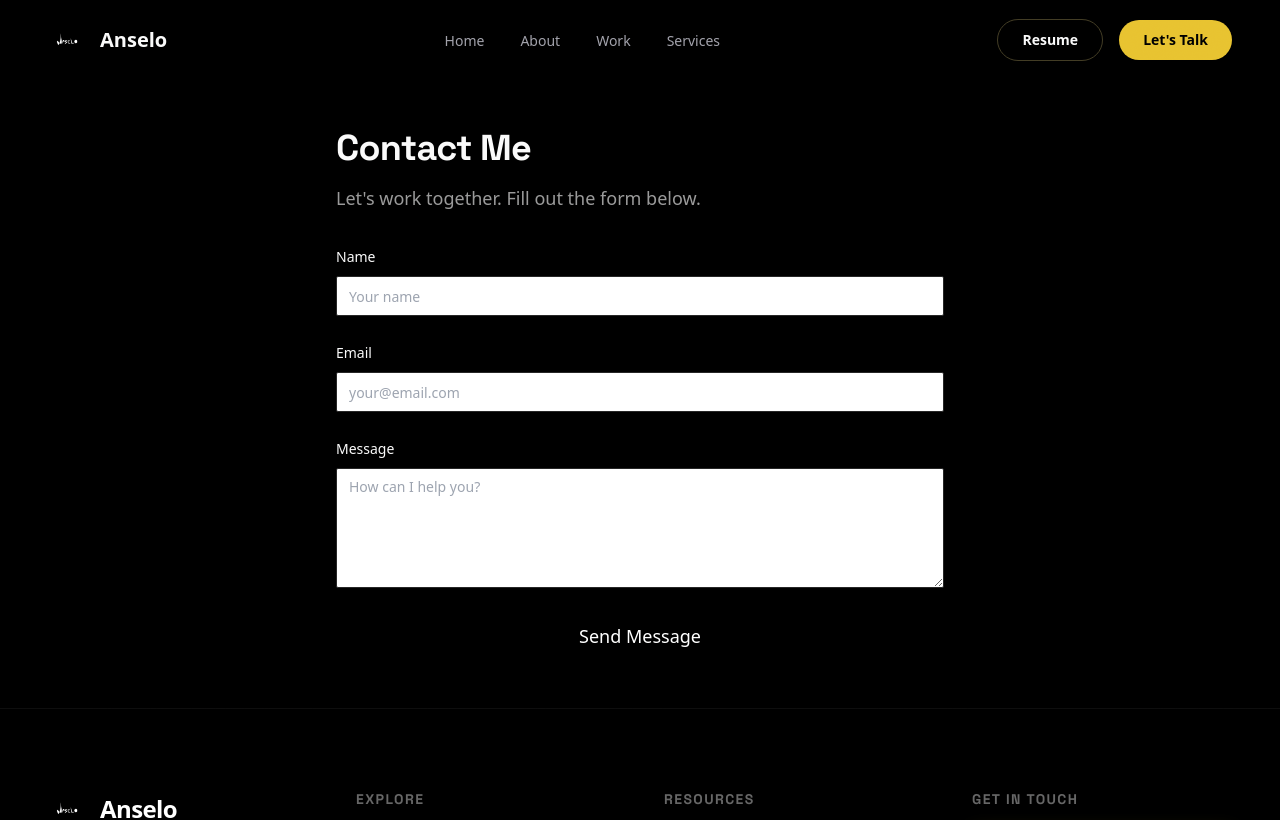
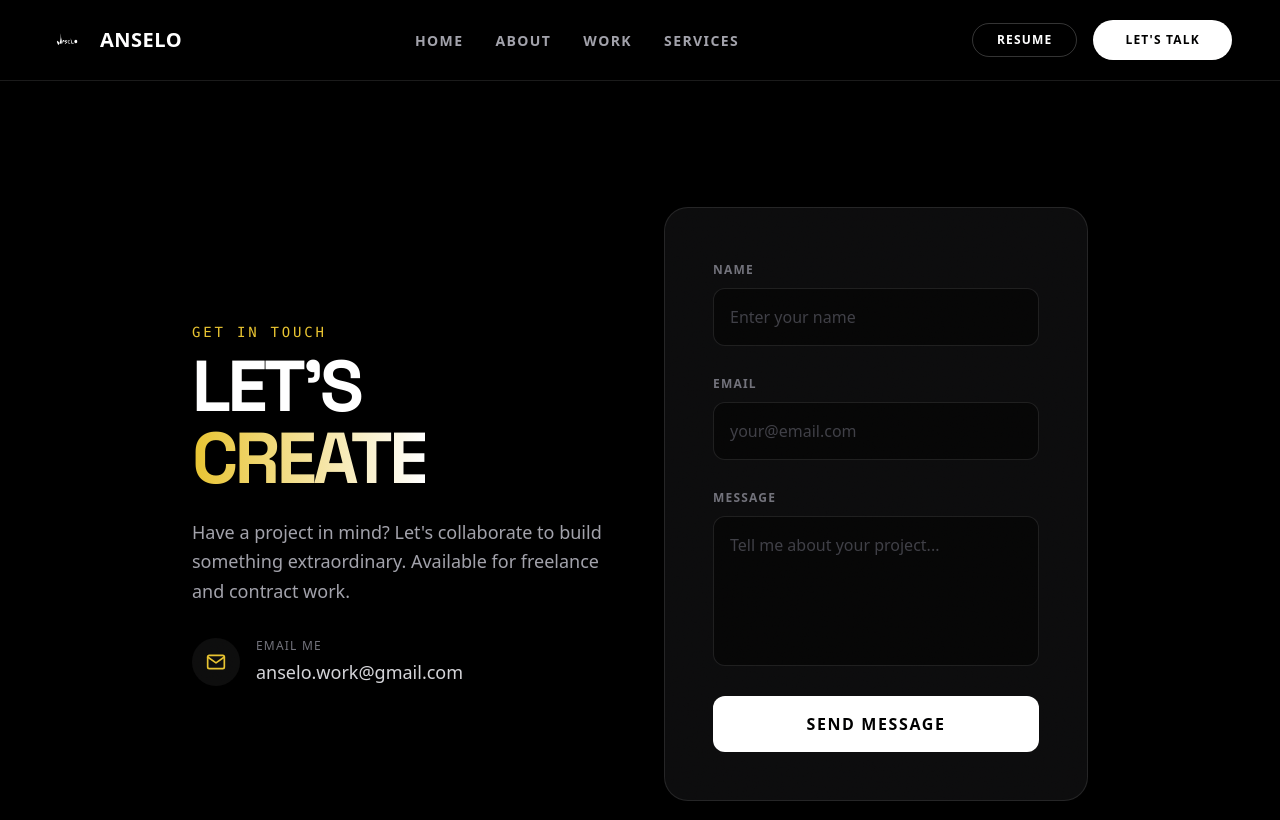
Before and after one commit to ml-krishna-k/anselo-portfolio, a React (Vite) app: page /contact in a window 1280 px wide. Shown: the top 820 px of the page. Built offline with nearby package versions, Linux system fonts and the light colour scheme.

Commit message:
several changes done

```diff
--- a/src/components/layout/Navbar.tsx
+++ b/src/components/layout/Navbar.tsx
@@ -1,41 +1,41 @@
 import { Link, useLocation } from 'react-router-dom';
-import { motion, useScroll, useTransform } from 'framer-motion';
+import { motion } from 'framer-motion';
 import { useState } from 'react';
 import brandLogo from '@/assets/images/brand-logo.png';
 
 const navLinks = [
-    { name: 'Home', path: '#' },
-    { name: 'About', path: '#about' },
-    { name: 'Work', path: '#work' },
-    { name: 'Services', path: '#services' },
+    { name: 'Home', path: '/' },
+    { name: 'About', path: '/#about' },
+    { name: 'Work', path: '/#work' },
+    { name: 'Services', path: '/#services' },
 ];
 
 export function Navbar() {
     const location = useLocation();
     const [isMobileMenuOpen, setIsMobileMenuOpen] = useState(false);
-    const { scrollY } = useScroll();
 
-    // Change navbar style on scroll
-    const navBackground = useTransform(
-        scrollY,
-        [0, 100],
-        ['rgba(0, 0, 0, 0)', 'rgba(0, 0, 0, 0.95)']
-    );
+    const handleNavClick = (e: React.MouseEvent<HTMLAnchorElement>, path: string) => {
+        // If it's a hash link
+        if (path.includes('#')) {
+            // If we are not on home page, let the link navigation happen (to /#hash)
+            // But if we are on home page, we might want manual scroll or just let browser handle handle anchor
+            // React Router's HashLink or standard anchor work.
+            // Standard anchor from /#hash works if on /, it just scrolls.
 
-    const navBorder = useTransform(
-        scrollY,
-        [0, 100],
-        ['rgba(255, 255, 255, 0)', 'rgba(255, 255, 255, 0.1)']
-    );
+            // Simple clean approach: let default behavior happen, but close mobile menu
+            setIsMobileMenuOpen(false);
+        } else {
+            // It's a route link
+            setIsMobileMenuOpen(false);
+        }
+    };
 
     return (
         <motion.header
-            className="fixed top-0 left-0 right-0 z-50 backdrop-blur-lg"
-            style={{
-                backgroundColor: navBackground,
-                borderBottom: `1px solid`,
-                borderBottomColor: navBorder,
-            }}
+            className="fixed top-0 left-0 right-0 z-50 backdrop-blur-md bg-black/90 border-b border-white/10"
+            initial={{ y: -100 }}
+            animate={{ y: 0 }}
+            transition={{ duration: 0.5 }}
         >
             <div className="max-w-7xl mx-auto px-6 md:px-12">
                 <div className="flex items-center justify-between h-20">
@@ -48,32 +48,26 @@ export function Navbar() {
                             whileHover={{ rotate: 360 }}
                             transition={{ duration: 0.6 }}
                         />
-                        <span className="text-xl font-bold text-foreground hidden sm:block">
-                            Anselo
+                        <span className="text-xl font-bold text-white hidden sm:block tracking-wide">
+                            ANSELO
                         </span>
                     </Link>
 
                     {/* Desktop Navigation */}
-                    <nav className="hidden md:flex items-center gap-1">
+                    <nav className="hidden md:flex items-center gap-8">
                         {navLinks.map((link) => {
-                            const isActive = location.hash === link.path;
+                            const isActive = location.pathname + location.hash === link.path || (link.path === '/' && location.pathname === '/');
                             return (
                                 <a
                                     key={link.path}
                                     href={link.path}
-                                    className="relative px-4 py-2 rounded-full"
+                                    className="relative group"
                                 >
-                                    <span className={`relative z-10 text-sm font-medium transition-colors ${isActive ? 'text-primary' : 'text-zinc-400 hover:text-white'
+                                    <span className={`text-sm font-bold uppercase tracking-widest transition-colors ${isActive ? 'text-primary' : 'text-zinc-400 hover:text-white'
                                         }`}>
                                         {link.name}
                                     </span>
-                                    {isActive && (
-                                        <motion.div
-                                            layoutId="navbar-indicator"
-                                            className="absolute inset-0 bg-primary/10 rounded-full"
-                                            transition={{ type: "spring", stiffness: 380, damping: 30 }}
-                                        />
-                                    )}
+                                    <span className={`absolute -bottom-1 left-0 w-0 h-0.5 bg-primary transition-all duration-300 group-hover:w-full ${isActive ? 'w-full' : ''}`} />
                                 </a>
                             );
                         })}
@@ -85,7 +79,7 @@ export function Navbar() {
                             href="https://drive.google.com/file/d/1WBzUUc9T34TNzlKA623DNaguKTOR_3HS/view?usp=drive_link"
                             target="_blank"
                             rel="noopener noreferrer"
-                            className="px-6 py-2.5 rounded-full font-semibold text-sm border border-border hover:border-primary hover:bg-primary/5 transition-all"
+                            className="px-6 py-2 rounded-full font-bold text-xs uppercase tracking-widest border border-white/20 hover:border-primary hover:text-primary transition-all text-white"
                             whileHover={{ scale: 1.05 }}
                             whileTap={{ scale: 0.95 }}
                         >
@@ -94,28 +88,24 @@ export function Navbar() {
 
                         <Link to="/contact">
                             <motion.button
-                                className="px-6 py-2.5 bg-primary text-primary-foreground rounded-full font-semibold text-sm hover-lift relative overflow-hidden group"
+                                className="px-8 py-3 bg-white text-black rounded-full font-bold text-xs uppercase tracking-widest hover:bg-primary transition-colors"
                                 whileHover={{ scale: 1.05 }}
                                 whileTap={{ scale: 0.95 }}
                             >
-                                <span className="relative z-10">Let's Talk</span>
-                                <motion.div
-                                    className="absolute inset-0 bg-gradient-to-r from-accent via-primary to-secondary opacity-0 group-hover:opacity-100 transition-opacity"
-                                    initial={false}
-                                />
+                                Let's Talk
                             </motion.button>
                         </Link>
                     </div>
 
                     {/* Mobile Menu Button */}
                     <button
-                        className="md:hidden relative w-10 h-10 flex items-center justify-center"
+                        className="md:hidden relative w-10 h-10 flex items-center justify-center text-white"
                         onClick={() => setIsMobileMenuOpen(!isMobileMenuOpen)}
                         aria-label="Toggle menu"
                     >
                         <div className="w-6 h-5 flex flex-col justify-between">
                             <motion.span
-                                className="w-full h-0.5 bg-foreground origin-center"
+                                className="w-full h-0.5 bg-white origin-center"
                                 animate={{
                                     rotate: isMobileMenuOpen ? 45 : 0,
                                     y: isMobileMenuOpen ? 9 : 0,
@@ -123,14 +113,14 @@ export function Navbar() {
                                 transition={{ duration: 0.3 }}
                             />
                             <motion.span
-                                className="w-full h-0.5 bg-foreground"
+                                className="w-full h-0.5 bg-white"
                                 animate={{
                                     opacity: isMobileMenuOpen ? 0 : 1,
                                 }}
                                 transition={{ duration: 0.2 }}
                             />
                             <motion.span
-                                className="w-full h-0.5 bg-foreground origin-center"
+                                className="w-full h-0.5 bg-white origin-center"
                                 animate={{
                                     rotate: isMobileMenuOpen ? -45 : 0,
                                     y: isMobileMenuOpen ? -9 : 0,
@@ -144,7 +134,7 @@ export function Navbar() {
 
             {/* Mobile Menu */}
             <motion.div
-                className="md:hidden overflow-hidden"
+                className="md:hidden overflow-hidden bg-black border-t border-white/10"
                 initial={false}
                 animate={{
                     height: isMobileMenuOpen ? 'auto' : 0,
@@ -152,11 +142,9 @@ export function Navbar() {
                 }}
                 transition={{ duration: 0.3 }}
             >
-                <div className="px-6 pb-6 glass-strong border-t border-border">
-                    <nav className="flex flex-col gap-2 pt-4">
-                        {navLinks.map((link, index) => {
-                            const isActive = location.pathname === link.path;
-                            return (
+                <div className="px-6 pb-8 pt-4 flex flex-col items-center gap-6">
+                    <nav className="flex flex-col gap-4 text-center w-full">
+                        {navLinks.map((link, index) => (
                             <motion.div
                                 key={link.path}
                                 initial={{ opacity: 0, x: -20 }}
@@ -165,31 +153,28 @@ export function Navbar() {
                             >
                                 <a
                                     href={link.path}
-                                        className={`block px-4 py-3 rounded-lg text-lg font-medium transition-all ${isActive
-                                            ? 'bg-primary/10 text-primary'
-                                            : 'text-zinc-400 hover:bg-white/5 hover:text-white'
-                                            }`}
-                                        onClick={() => setIsMobileMenuOpen(false)}
+                                    className="block p-2 text-xl font-bold uppercase tracking-widest text-white hover:text-primary transition-colors"
+                                    onClick={(e) => handleNavClick(e, link.path)}
                                 >
                                     {link.name}
                                 </a>
                             </motion.div>
-                            );
-                        })}
+                        ))}
                     </nav>
 
-                    <motion.div
-                        initial={{ opacity: 0, y: 10 }}
-                        animate={isMobileMenuOpen ? { opacity: 1, y: 0 } : { opacity: 0, y: 10 }}
-                        transition={{ delay: 0.4 }}
-                        className="mt-6"
-                    >
-                        <Link to="/contact" onClick={() => setIsMobileMenuOpen(false)}>
-                            <button className="w-full px-6 py-3 bg-primary text-primary-foreground rounded-full font-semibold text-sm">
+                    <Link to="/contact" onClick={() => setIsMobileMenuOpen(false)} className="w-full">
+                        <button className="w-full px-6 py-4 bg-primary text-black rounded-full font-bold uppercase tracking-widest text-sm">
                             Let's Talk
                         </button>
                     </Link>
-                    </motion.div>
+                    <a
+                        href="https://drive.google.com/file/d/1WBzUUc9T34TNzlKA623DNaguKTOR_3HS/view?usp=drive_link"
+                        target="_blank"
+                        rel="noopener noreferrer"
+                        className="text-white/60 text-sm font-mono uppercase tracking-widest hover:text-white transition-colors"
+                    >
+                        View Resume
+                    </a>
                 </div>
             </motion.div>
         </motion.header>
--- a/src/features/contact/ContactPage.tsx
+++ b/src/features/contact/ContactPage.tsx
@@ -1,27 +1,108 @@
-import { Button } from '@/components/ui/Button';
+import { useState } from 'react';
+import { motion } from 'framer-motion';
 
 export function ContactPage() {
+    const [formData, setFormData] = useState({
+        name: '',
+        email: '',
+        message: ''
+    });
+
+    const handleSend = (e: React.FormEvent) => {
+        e.preventDefault();
+        const subject = `Portfolio Inquiry from ${formData.name}`;
+        const body = `Name: ${formData.name}%0D%0AEmail: ${formData.email}%0D%0A%0D%0AMessage:%0D%0A${formData.message}`;
+        window.location.href = `mailto:anselo.work@gmail.com?subject=${subject}&body=${body}`;
+    };
+
     return (
-        <div className="container max-w-2xl py-12">
-            <h1 className="text-4xl font-bold">Contact Me</h1>
-            <p className="mt-4 text-lg text-muted-foreground">
-                Let's work together. Fill out the form below.
+        <div className="min-h-screen pt-24 pb-12 bg-black text-white flex items-center justify-center p-6">
+            <div className="w-full max-w-4xl grid md:grid-cols-2 gap-12 items-center">
+
+                {/* Left Side: Info */}
+                <motion.div
+                    initial={{ opacity: 0, x: -50 }}
+                    animate={{ opacity: 1, x: 0 }}
+                    className="space-y-8"
+                >
+                    <div>
+                        <span className="text-primary font-mono text-sm tracking-[0.2em] uppercase mb-2 block">
+                            Get in Touch
+                        </span>
+                        <h1 className="text-5xl md:text-7xl font-bold tracking-tighter leading-none mb-6">
+                            LET'S <br />
+                            <span className="text-transparent bg-clip-text bg-gradient-to-r from-primary to-white">CREATE</span>
+                        </h1>
+                        <p className="text-zinc-400 text-lg leading-relaxed max-w-md">
+                            Have a project in mind? Let's collaborate to build something extraordinary.
+                            Available for freelance and contract work.
                         </p>
-            <form className="mt-8 space-y-6">
+                    </div>
+
+                    <div className="space-y-4">
+                        <div className="flex items-center gap-4 text-zinc-300">
+                            <div className="w-12 h-12 bg-white/5 rounded-full flex items-center justify-center text-primary">
+                                <svg xmlns="http://www.w3.org/2000/svg" width="20" height="20" viewBox="0 0 24 24" fill="none" stroke="currentColor" strokeWidth="2" strokeLinecap="round" strokeLinejoin="round"><path d="M4 4h16c1.1 0 2 .9 2 2v12c0 1.1-.9 2-2 2H4c-1.1 0-2-.9-2-2V6c0-1.1.9-2 2-2z" /><polyline points="22,6 12,13 2,6" /></svg>
+                            </div>
+                            <div>
+                                <p className="text-xs text-zinc-500 uppercase tracking-widest mb-1">Email Me</p>
+                                <a href="mailto:anselo.work@gmail.com" className="text-lg font-medium hover:text-primary transition-colors">anselo.work@gmail.com</a>
+                            </div>
+                        </div>
+                    </div>
+                </motion.div>
+
+                {/* Right Side: Form */}
+                <motion.div
+                    initial={{ opacity: 0, x: 50 }}
+                    animate={{ opacity: 1, x: 0 }}
+                    transition={{ delay: 0.2 }}
+                    className="bg-zinc-900/50 p-8 md:p-12 rounded-3xl border border-white/10 backdrop-blur-sm"
+                >
+                    <form onSubmit={handleSend} className="space-y-6">
                         <div className="space-y-2">
-                    <label htmlFor="name" className="text-sm font-medium">Name</label>
-                    <input id="name" className="flex h-10 w-full rounded-md border border-input px-3 py-2 text-sm ring-offset-background" placeholder="Your name" />
+                            <label htmlFor="name" className="text-xs font-bold uppercase tracking-widest text-zinc-500">Name</label>
+                            <input
+                                id="name"
+                                required
+                                value={formData.name}
+                                onChange={(e) => setFormData({ ...formData, name: e.target.value })}
+                                className="w-full bg-black/50 rounded-xl border border-white/10 px-4 py-4 text-white placeholder:text-zinc-700 focus:outline-none focus:border-primary focus:ring-1 focus:ring-primary transition-all"
+                                placeholder="Enter your name"
+                            />
                         </div>
                         <div className="space-y-2">
-                    <label htmlFor="email" className="text-sm font-medium">Email</label>
-                    <input id="email" type="email" className="flex h-10 w-full rounded-md border border-input px-3 py-2 text-sm ring-offset-background" placeholder="your@email.com" />
+                            <label htmlFor="email" className="text-xs font-bold uppercase tracking-widest text-zinc-500">Email</label>
+                            <input
+                                id="email"
+                                type="email"
+                                required
+                                value={formData.email}
+                                onChange={(e) => setFormData({ ...formData, email: e.target.value })}
+                                className="w-full bg-black/50 rounded-xl border border-white/10 px-4 py-4 text-white placeholder:text-zinc-700 focus:outline-none focus:border-primary focus:ring-1 focus:ring-primary transition-all"
+                                placeholder="your@email.com"
+                            />
                         </div>
                         <div className="space-y-2">
-                    <label htmlFor="message" className="text-sm font-medium">Message</label>
-                    <textarea id="message" className="flex min-h-[120px] w-full rounded-md border border-input px-3 py-2 text-sm ring-offset-background" placeholder="How can I help you?" />
+                            <label htmlFor="message" className="text-xs font-bold uppercase tracking-widest text-zinc-500">Message</label>
+                            <textarea
+                                id="message"
+                                required
+                                value={formData.message}
+                                onChange={(e) => setFormData({ ...formData, message: e.target.value })}
+                                className="w-full min-h-[150px] bg-black/50 rounded-xl border border-white/10 px-4 py-4 text-white placeholder:text-zinc-700 focus:outline-none focus:border-primary focus:ring-1 focus:ring-primary transition-all resize-none"
+                                placeholder="Tell me about your project..."
+                            />
                         </div>
-                <Button size="lg" className="w-full">Send Message</Button>
+                        <button
+                            type="submit"
+                            className="w-full bg-white text-black font-bold uppercase tracking-widest py-4 rounded-xl hover:scale-105 transition-transform hover:bg-primary"
+                        >
+                            Send Message
+                        </button>
                     </form>
+                </motion.div>
+            </div>
         </div>
     );
 }
--- a/src/features/home/HomePage.tsx
+++ b/src/features/home/HomePage.tsx
@@ -5,7 +5,6 @@ import { WorkGrid } from './components/WorkGrid';
 import { AboutSection } from './components/AboutSection';
 import { ServicesSection } from './components/ServicesSection';
 import { CertificatesSection } from './components/CertificatesSection';
-import { PortfolioSection } from './components/PortfolioSection';
 import { ContactSection } from './components/ContactSection';
 
 export function HomePage() {
@@ -54,8 +53,6 @@ export function HomePage() {
                     <div id="certificates" className="scroll-mt-24" />
                     <CertificatesSection />
 
-                    <PortfolioSection />
-
                     <div id="contact" className="scroll-mt-24" />
                     <ContactSection />
                 </div>
--- a/src/features/home/components/DynamicHero.tsx
+++ b/src/features/home/components/DynamicHero.tsx
@@ -1,6 +1,6 @@
 import { useRef } from 'react';
 import { motion, useScroll, useTransform } from 'framer-motion';
-import heroLoop from '@/assets/videos/hero-loop.mp4';
+import heroLoop from '../../../assets/videos/hero-loop.mp4';
 
 export function DynamicHero() {
     const containerRef = useRef<HTMLDivElement>(null);
--- a/src/features/home/components/WorkGrid.tsx
+++ b/src/features/home/components/WorkGrid.tsx
@@ -131,7 +131,7 @@ export function WorkGrid() {
                     but framer-motion is requested/used in project.
                     Let's use a simpler infinite scroll valid for all sizes.
                  */}
-                <Marquee speed={30}>
+                <Marquee speed={10}>
                     {workItems.map((item) => (
                         <WorkCard key={`${item.id}-a`} item={item} />
                     ))}
@@ -148,7 +148,7 @@ export function WorkGrid() {
     );
 }
 
-const Marquee = ({ children, speed = 30 }: { children: React.ReactNode, speed?: number }) => {
+const Marquee = ({ children, speed = 50 }: { children: React.ReactNode, speed?: number }) => {
     return (
         <div className="flex overflow-hidden group select-none relative">
             {/* Gradient Masks for Edge Fading */}
```
Lines whose indentation alone changed are shown as unchanged.
